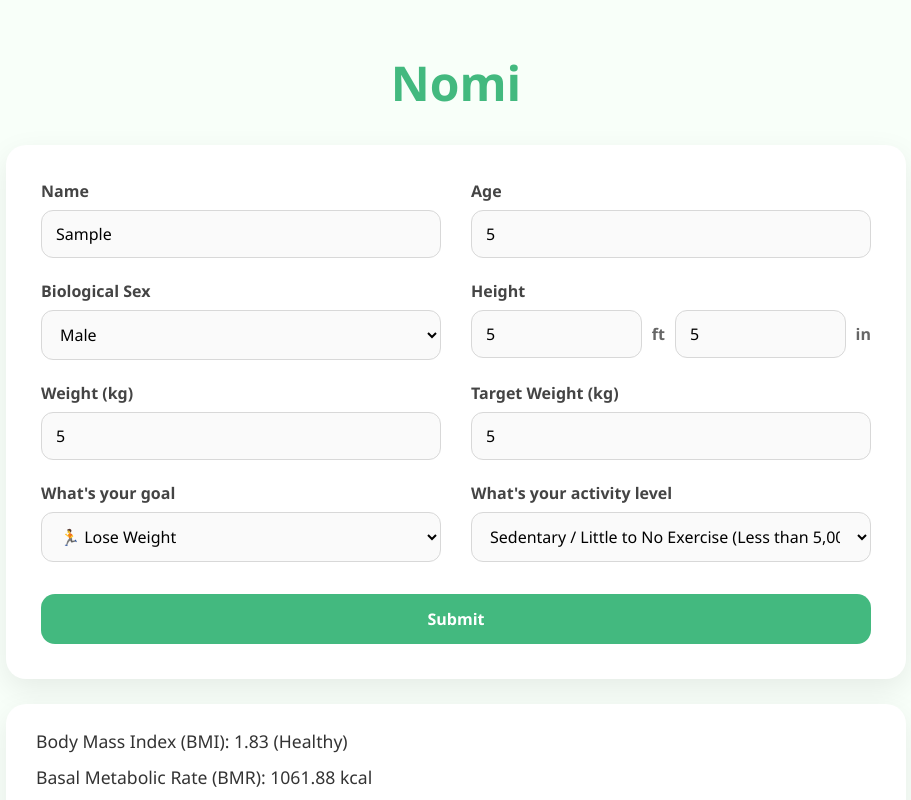
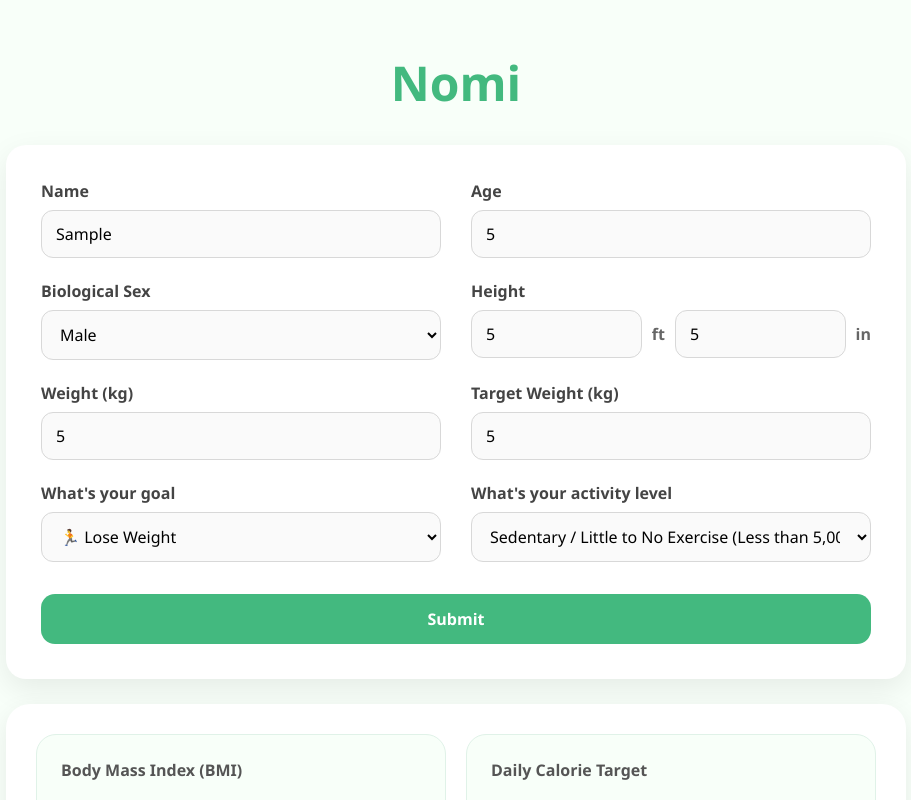
Before and after one commit to aarusa/nomi, a React (Vite) app: page / in a window 1280 px wide. Both pictures are taken after typing "Sample", "5", "5", "5", "5", "5" into the empty fields and a click on the button "Submit". Shown: the top 800 px of the page, without its empty margins (184-1095 px from the left). Built offline with nearby package versions, Linux system fonts and the light colour scheme.

Commit message:
ResultPanel styling and message added for each section

```diff
--- a/src/App.jsx
+++ b/src/App.jsx
@@ -1,6 +1,6 @@
 import { useState } from "react";
 import ProfileForm from "./components/ProfileForm";
-import ResultsCard from "./components/ResultsCard";
+import ResultPanel from "./components/ResultPanel";
 
 const App = () => {
 
@@ -11,7 +11,7 @@ const App = () => {
       <h1 className="app-title">Nomi</h1>
       <ProfileForm userData={userData} setUserData={setUserData} />
       {userData.length > 0 &&
-        <ResultsCard userData={userData} />
+        <ResultPanel userData={userData} />
       }
 
     </div>
--- /dev/null
+++ b/src/components/ResultCard.jsx
@@ -0,0 +1,15 @@
+const ResultCard = ({title, val1, val2, message}) => {
+    return (
+        <div>
+            <h3>{title}</h3>
+            <p className="result-value">
+                {val1} {val2}
+            </p>
+            <p className="result-message">
+                {message}
+            </p>
+        </div>
+     );
+}
+
+export default ResultCard;
--- /dev/null
+++ b/src/components/Resultpanel.jsx
@@ -0,0 +1,137 @@
+import ResultCard from "./ResultCard";
+
+const ResultPanel = ({userData}) => {
+
+    const user = userData[0];
+    const feet = Number(user.heightFeet);
+    const inch = Number(user.heightInch);
+    const weight = Number(user.weight);
+    const age = Number(user.age);
+
+    const totalInch = feet * 12 + inch;
+    const heightInCm = totalInch * 2.54;
+    const heightInM = heightInCm / 100;
+
+    const calculateBMI = () => {
+        return (weight / (heightInM ** 2)).toFixed(1);
+    }
+
+    const calculateBMIClass = () => {
+        if (bmi < 18.5) {
+            return {
+                classification: "Underweight",
+                message: "Your BMI is below the healthy range. Consider eating a balanced, nutrient-rich diet and consulting a healthcare professional if you're concerned."
+            };
+        } else if (bmi >= 18.5 && bmi <= 24.9) {
+            return {
+                classification: "Healthy",
+                message: "Great! Your BMI is within the healthy range. Keep up your balanced diet and regular physical activity."
+            };
+        } else if (bmi >= 25 && bmi <= 29.9) {
+            return {
+                classification: "Overweight",
+                message: "Your BMI is above the healthy range. Regular exercise and healthy eating habits can help you gradually reach a healthier weight."
+            };
+        } else if (bmi >= 30 && bmi <= 34.9) {
+            return {
+                classification: "Obesity Class 1 (Moderate)",
+                message: "Your BMI falls into Obesity Class 1. Consider speaking with a healthcare professional to create a sustainable nutrition and exercise plan."
+            };
+        } else if (bmi >= 35 && bmi <= 39.9) {
+            return {
+                classification: "Obesity Class 2 (Severe)",
+                message: "Your BMI falls into Obesity Class 2. It's recommended to seek guidance from a healthcare professional to reduce health risks."
+            };
+        } else {
+            return {
+                classification: "Obesity Class 3 (Very Severe)",
+                message: "Your BMI falls into Obesity Class 3. Please consult a healthcare professional to develop a safe and personalized health plan."
+            };
+        }
+    };
+
+    const calculateBMR = () => {
+        if(user.gender == "female"){
+            return ((10 * weight) + (6.25 * heightInCm) - (5 * age) - 161).toFixed(2);
+        }else{
+            return ((10 * weight) + (6.25 * heightInCm) - (5 * age) + 5).toFixed(2);
+        }
+    }
+
+    const activityMultipliers = {
+        'sedentary': 1.2,
+        'lightly-active': 1.375,
+        'active': 1.55,
+        'highly-active': 1.725,
+        'extremely-active': 1.9
+    };
+
+    const calcualteTDEE = () => {
+        const multiplier = activityMultipliers[user.activity] || 1.2;
+        return (bmr * multiplier).toFixed(2);
+    }
+
+    const calculateCalories = () => {
+
+        let calories = 0;
+
+        if(user.goal === 'lose-weight'){
+            calories = Number(tdee) - 300;
+        }else if(user.goal === 'gain-weight'){
+            calories = Number(tdee) + 300;
+        }else {
+            calories = Number(tdee);
+        }
+
+        if(user.gender == 'male' && calories < 1500){
+            calories = 1500;
+        }
+
+        if(user.gender == 'female' && calories < 1200){
+            calories = 1200;
+        }
+
+        return calories.toFixed(2);
+    }
+
+    const bmi = calculateBMI();
+    const bmiInfo = calculateBMIClass();
+    const bmr = calculateBMR();
+    const tdee = calcualteTDEE();
+    const calories = calculateCalories();
+
+    return (
+        <div className="results-card">
+            <ResultCard
+                title="Body Mass Index (BMI)"
+                val1={bmi}
+                val2={bmiInfo.classification}
+                message={bmiInfo.message}
+            />
+
+            <ResultCard
+                title="Daily Calorie Target"
+                val1={calories}
+                val2='kcal'
+                message="Total calories you need to eat to hit your personal goal."
+            />
+
+            <ResultCard
+                title="Basal Metabolic Rate (BMR)"
+                val1={bmr}
+                val2='kcal'
+                message="The baseline calories your body naturally burns just to keep your organs functioning at complete rest."
+            />
+
+            <ResultCard
+                title="Total Daily Energy Expenditure (TDEE)"
+                val1={tdee}
+                val2='kcal'
+                message="The total calories your body actually burns per day once you add your daily movement and exercise."
+            />
+
+        </div>
+     );
+}
+
+export default ResultPanel;
--- a/src/components/ResultsCard.jsx
+++ /dev/null
@@ -1,76 +0,0 @@
-const ResultsCard = ({userData}) => {
-
-    const user = userData[0];
-    const feet = Number(user.heightFeet);
-    const inch = Number(user.heightInch);
-    const weight = Number(user.weight);
-    const age = Number(user.age);
-
-    const totalInch = feet * 12 + inch;
-    const heightInCm = totalInch * 2.54;
-    const heightInM = heightInCm / 100;
-
-    const calculateBMI = () => {
-        return (weight / (heightInM ** 2)).toFixed(2);
-    }
-
-    const calculateBMR = () => {
-        if(user.gender == "female"){
-            return ((10 * weight) + (6.25 * heightInCm) - (5 * age) - 161).toFixed(2);
-        }else{
-            return ((10 * weight) + (6.25 * heightInCm) - (5 * age) + 5).toFixed(2);
-        }
-    }
-
-    const activityMultipliers = {
-        'sedentary': 1.2,
-        'lightly-active': 1.375,
-        'active': 1.55,
-        'highly-active': 1.725,
-        'extremely-active': 1.9
-    };
-
-    const calcualteTDEE = () => {
-        const multiplier = activityMultipliers[user.activity] || 1.2;
-        return (bmr * multiplier).toFixed(2);
-    }
-
-    const calculateCalories = () => {
-
-        let calories = 0;
-
-        if(user.goal === 'lose-weight'){
-            calories = Number(tdee) - 300;
-        }else if(user.goal === 'gain-weight'){
-            calories = Number(tdee) + 300;
-        }else {
-            calories = Number(tdee);
-        }
-
-        if(user.gender == 'male' && calories < 1500){
-            calories = 1500;
-        }
-
-        if(user.gender == 'female' && calories < 1200){
-            calories = 1200;
-        }
-
-        return calories.toFixed(2);
-    }
-
-    const bmi = calculateBMI();
-    const bmr = calculateBMR();
-    const tdee = calcualteTDEE();
-    const calories = calculateCalories();
-
-    return (
-        <div className="results-card">
-            <p>Body Mass Index (BMI): {bmi} (Healthy)</p>
-            <p>Basal Metabolic Rate (BMR): {bmr} kcal</p>
-            <p>Total Daily Energy Expenditure (TDEE): {tdee} calories per day</p>
-            <p>Daily Calorie Target: {calories} kcal per day</p>
-        </div>
-     );
-}
-
-export default ResultsCard;
--- a/src/index.css
+++ b/src/index.css
@@ -144,3 +144,58 @@ body {
     flex-wrap: wrap;
   }
 }
+
+.results-card {
+  display: grid;
+  grid-template-columns: repeat(2, 1fr);
+  gap: 20px;
+  background: #ffffff;
+  padding: 30px;
+  border-radius: 24px;
+  box-shadow: 0 8px 25px rgba(0,0,0,0.08);
+}
+
+/* Individual result cards */
+.results-card > div {
+  background: #f8fff9;
+  border-radius: 20px;
+  padding: 24px;
+
+  display: flex;
+  flex-direction: column;
+  gap: 12px;
+
+  border: 1px solid #e0f2e8;
+}
+
+/* Heading */
+.results-card h3 {
+  margin: 0;
+  font-size: 1rem;
+  font-weight: 600;
+  color: #555;
+}
+
+/* Main number/value */
+.results-card .result-value {
+  margin: 5px 0;
+  font-size: 1.6rem;
+  font-weight: 700;
+  color: #43b97f;
+}
+
+/* Explanation message */
+.results-card .result-message {
+  margin: 0;
+  font-size: 0.95rem;
+  line-height: 1.6;
+  color: #666;
+}
+
+
+/* Responsive */
+@media (max-width: 768px) {
+  .results-card {
+    grid-template-columns: 1fr;
+  }
+}
```
